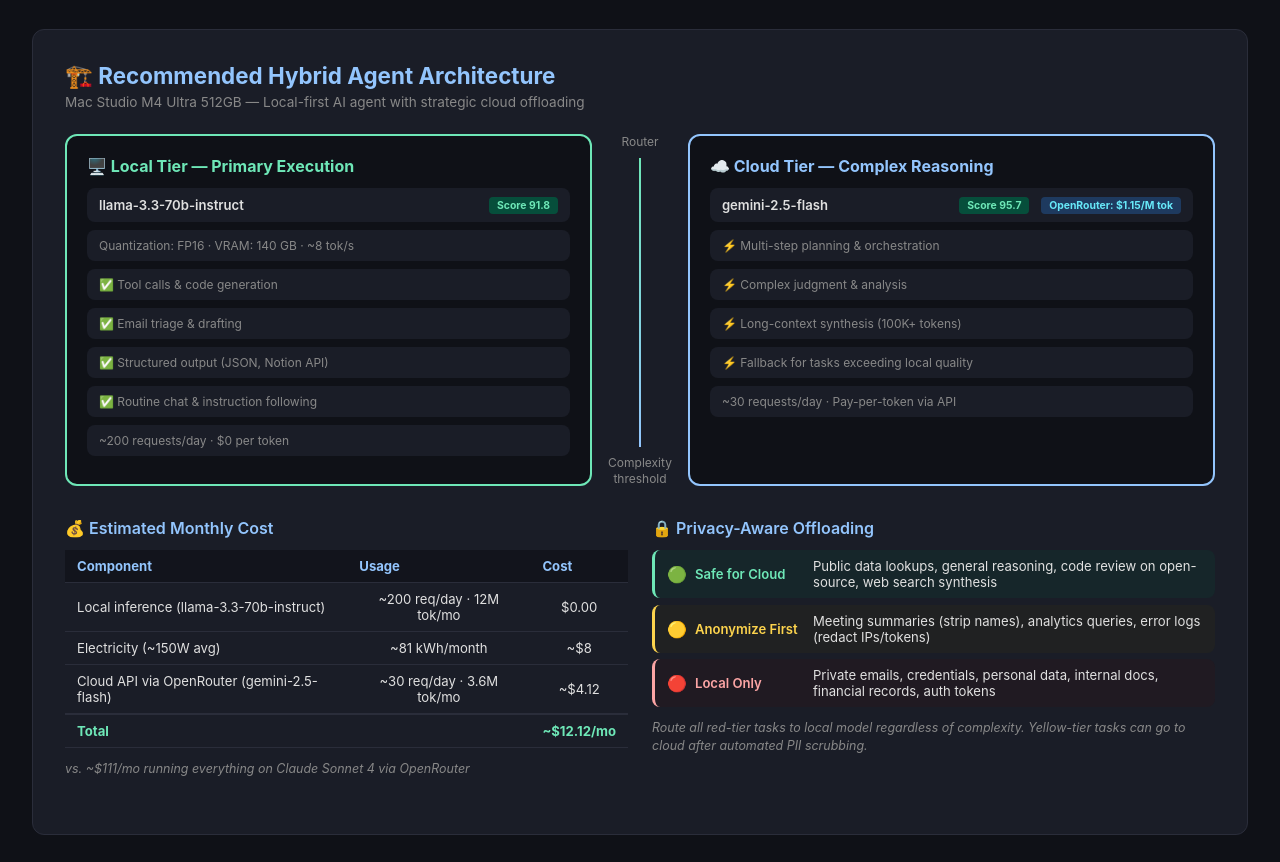
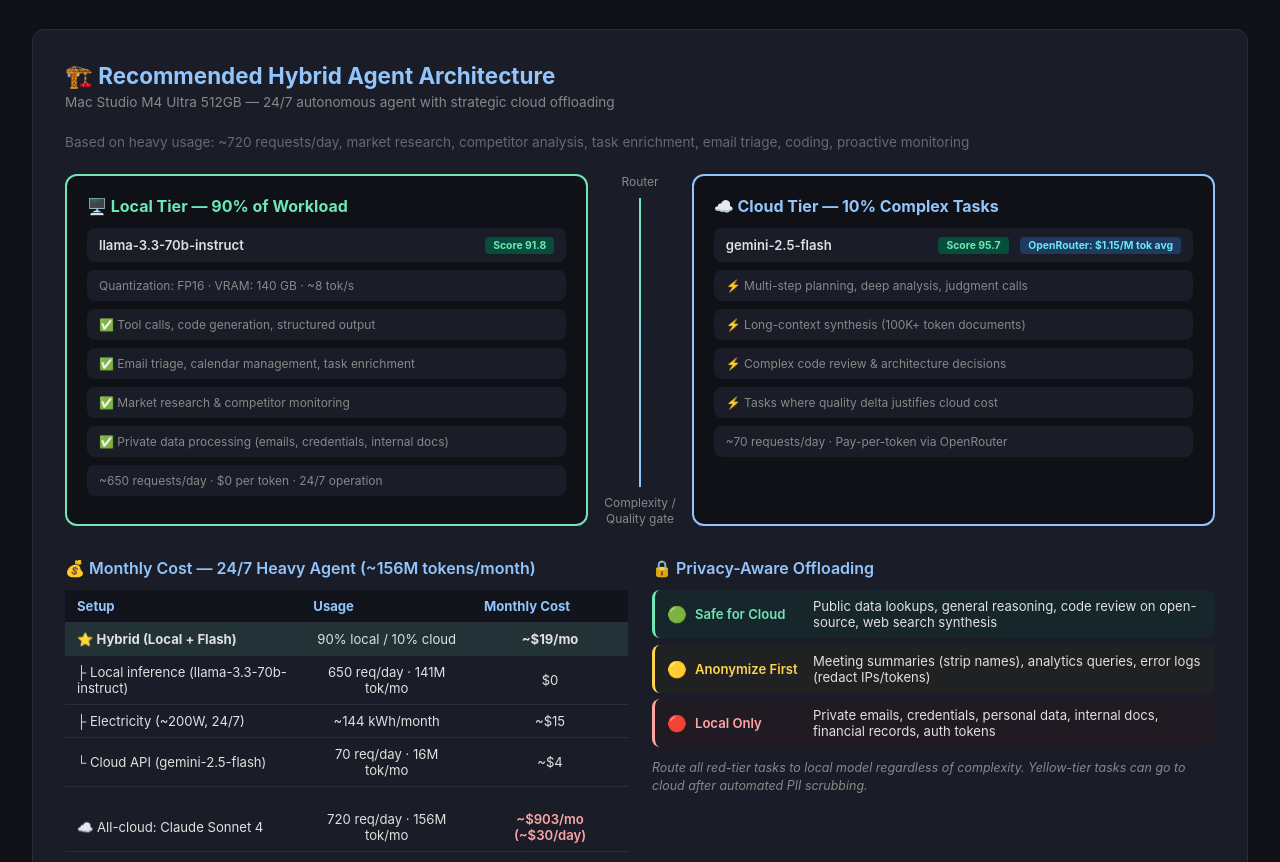
Before and after one commit to alfredivory/alfred-model-bench, a plain HTML site: page docs/index.html in a window 1280 px wide. Shown: the part 90-952 px from the top of the page. Drawn offline with nearby package versions, Linux system fonts and the light colour scheme.

Commit message:
Realistic 24/7 agent cost model: 720 req/day, ~126M tok/month, Sonnet ~$813/mo vs hybrid ~$22/mo

```diff
--- a/docs/app.js
+++ b/docs/app.js
@@ -458,24 +458,56 @@
   // Pull real data
   const llama = "meta-llama/llama-3.3-70b-instruct";
   const flash = "google/gemini-2.5-flash";
+  const sonnet = "anthropic/claude-sonnet-4";
+  const opus = "anthropic/claude-opus-4";
   const llamaScore = summary.models[llama]?.average_score || 91.8;
   const flashScore = summary.models[flash]?.average_score || 95.7;
   const llamaEst = MAC_STUDIO_ESTIMATES[llama];
   const flashCost = costPerMTok[flash];
 
-  // Cost estimates: ~200 local requests/day (avg 2K tokens each) = 400K tok/day = 12M tok/month → $0 local
-  // ~30 cloud reasoning calls/day (avg 4K tokens each) = 120K tok/day = 3.6M tok/month
-  const cloudTokPerMonth = 3_600_000;
-  const cloudMonthlyCost = flashCost ? (flashCost * cloudTokPerMonth / 1_000_000) : 4.14;
-  const electricityCost = 8; // ~150W * 18h/day * 30 days ≈ 81 kWh @ $0.10/kWh
+  // 24/7 heavy agent usage model:
+  // ~720 requests/day (1 every 2 min), running market research, competitor analysis,
+  // task enrichment, email triage, calendar management, coding, proactive monitoring
+  // 670 light requests: ~3K input + 1.5K output = 3.015M input + 1.005M output / day
+  // 50 heavy requests: ~20K input + 4K output = 1M input + 0.2M output / day
+  // Total: ~4M input + 1.2M output / day = ~126M tokens/month
+  const dailyInputTok = 4_010_000;
+  const dailyOutputTok = 1_205_000;
+  const monthlyInputTok = dailyInputTok * 30;
+  const monthlyOutputTok = dailyOutputTok * 30;
+  const monthlyTotalTok = monthlyInputTok + monthlyOutputTok;
+
+  // Hybrid split: 90% local (routine), 10% cloud (complex reasoning)
+  const localPct = 0.90;
+  const cloudPct = 0.10;
+  const localReqDay = 650;
+  const cloudReqDay = 70;
+  const cloudMonthlyInput = dailyInputTok * cloudPct * 30;
+  const cloudMonthlyOutput = dailyOutputTok * cloudPct * 30;
+
+  // Cost calculations using actual benchmark pricing data
+  // Flash pricing: input $0.15/M, output $0.60/M (OpenRouter)
+  const flashInputPrice = 0.15;
+  const flashOutputPrice = 0.60;
+  const cloudMonthlyCost = (cloudMonthlyInput * flashInputPrice + cloudMonthlyOutput * flashOutputPrice) / 1_000_000;
+  const electricityCost = 15; // ~200W * 24h/day * 30 days ≈ 144 kWh @ $0.10/kWh
+
+  // All-cloud comparison costs (full 24/7 volume)
+  // Sonnet 4: $3/M in, $15/M out
+  const sonnetMonthlyCost = (monthlyInputTok * 3.0 + monthlyOutputTok * 15.0) / 1_000_000;
+  // Opus 4: $15/M in, $75/M out
+  const opusMonthlyCost = (monthlyInputTok * 15.0 + monthlyOutputTok * 75.0) / 1_000_000;
+  // GPT-4o: $2.5/M in, $10/M out
+  const gpt4oMonthlyCost = (monthlyInputTok * 2.5 + monthlyOutputTok * 10.0) / 1_000_000;
 
   container.innerHTML = `
     <h2>🏗️ Recommended Hybrid Agent Architecture</h2>
-    <p class="arch-subtitle">Mac Studio M4 Ultra 512GB — Local-first AI agent with strategic cloud offloading</p>
+    <p class="arch-subtitle">Mac Studio M4 Ultra 512GB — 24/7 autonomous agent with strategic cloud offloading</p>
+    <p class="arch-subtitle" style="font-size:0.85rem;opacity:0.7">Based on heavy usage: ~720 requests/day, market research, competitor analysis, task enrichment, email triage, coding, proactive monitoring</p>
 
     <div class="arch-diagram">
       <div class="arch-tier arch-tier-local">
-        <h3>🖥️ Local Tier — Primary Execution</h3>
+        <h3>🖥️ Local Tier — 90% of Workload</h3>
         <div class="arch-tier-item">
           <span class="arch-model">${shortName(llama)}</span>
           <span><span class="arch-badge arch-badge-score">Score ${llamaScore}</span></span>
@@ -484,65 +516,69 @@
           <span class="arch-detail">Quantization: ${llamaEst.quant} · VRAM: ${llamaEst.memGB} GB · ~${llamaEst.tps} tok/s</span>
         </div>
         <div class="arch-tier-item">
-          <span class="arch-detail">✅ Tool calls & code generation</span>
+          <span class="arch-detail">✅ Tool calls, code generation, structured output</span>
         </div>
         <div class="arch-tier-item">
-          <span class="arch-detail">✅ Email triage & drafting</span>
+          <span class="arch-detail">✅ Email triage, calendar management, task enrichment</span>
         </div>
         <div class="arch-tier-item">
-          <span class="arch-detail">✅ Structured output (JSON, Notion API)</span>
+          <span class="arch-detail">✅ Market research & competitor monitoring</span>
         </div>
         <div class="arch-tier-item">
-          <span class="arch-detail">✅ Routine chat & instruction following</span>
+          <span class="arch-detail">✅ Private data processing (emails, credentials, internal docs)</span>
         </div>
         <div class="arch-tier-item">
-          <span class="arch-detail">~200 requests/day · $0 per token</span>
+          <span class="arch-detail">~${localReqDay} requests/day · $0 per token · 24/7 operation</span>
         </div>
       </div>
 
       <div class="arch-arrow">
         <div class="arch-arrow-label">Router</div>
         <div class="arch-arrow-line"></div>
-        <div class="arch-arrow-label">Complexity<br>threshold</div>
+        <div class="arch-arrow-label">Complexity /<br>Quality gate</div>
       </div>
 
       <div class="arch-tier arch-tier-cloud">
-        <h3>☁️ Cloud Tier — Complex Reasoning</h3>
+        <h3>☁️ Cloud Tier — 10% Complex Tasks</h3>
         <div class="arch-tier-item">
           <span class="arch-model">${shortName(flash)}</span>
-          <span><span class="arch-badge arch-badge-score">Score ${flashScore}</span> <span class="arch-badge arch-badge-cost">OpenRouter: $${flashCost ? flashCost.toFixed(2) : '1.15'}/M tok</span></span>
+          <span><span class="arch-badge arch-badge-score">Score ${flashScore}</span> <span class="arch-badge arch-badge-cost">OpenRouter: $${flashCost ? flashCost.toFixed(2) : '0.38'}/M tok avg</span></span>
         </div>
         <div class="arch-tier-item">
-          <span class="arch-detail">⚡ Multi-step planning & orchestration</span>
+          <span class="arch-detail">⚡ Multi-step planning, deep analysis, judgment calls</span>
         </div>
         <div class="arch-tier-item">
-          <span class="arch-detail">⚡ Complex judgment & analysis</span>
+          <span class="arch-detail">⚡ Long-context synthesis (100K+ token documents)</span>
         </div>
         <div class="arch-tier-item">
-          <span class="arch-detail">⚡ Long-context synthesis (100K+ tokens)</span>
+          <span class="arch-detail">⚡ Complex code review & architecture decisions</span>
         </div>
         <div class="arch-tier-item">
-          <span class="arch-detail">⚡ Fallback for tasks exceeding local quality</span>
+          <span class="arch-detail">⚡ Tasks where quality delta justifies cloud cost</span>
         </div>
         <div class="arch-tier-item">
-          <span class="arch-detail">~30 requests/day · Pay-per-token via API</span>
+          <span class="arch-detail">~${cloudReqDay} requests/day · Pay-per-token via OpenRouter</span>
         </div>
       </div>
     </div>
 
     <div class="arch-row">
       <div>
-        <div class="arch-sub">💰 Estimated Monthly Cost</div>
+        <div class="arch-sub">💰 Monthly Cost — 24/7 Heavy Agent (~${(monthlyTotalTok/1e6).toFixed(0)}M tokens/month)</div>
         <table class="arch-cost-table">
-          <thead><tr><th>Component</th><th>Usage</th><th>Cost</th></tr></thead>
+          <thead><tr><th>Setup</th><th>Usage</th><th>Monthly Cost</th></tr></thead>
           <tbody>
-            <tr><td>Local inference (${shortName(llama)})</td><td>~200 req/day · 12M tok/mo</td><td>$0.00</td></tr>
-            <tr><td>Electricity (~150W avg)</td><td>~81 kWh/month</td><td>~$${electricityCost}</td></tr>
-            <tr><td>Cloud API via OpenRouter (${shortName(flash)})</td><td>~30 req/day · 3.6M tok/mo</td><td>~$${cloudMonthlyCost.toFixed(2)}</td></tr>
-            <tr><td><strong>Total</strong></td><td></td><td><strong>~$${(electricityCost + cloudMonthlyCost).toFixed(2)}/mo</strong></td></tr>
+            <tr class="arch-highlight"><td><strong>⭐ Hybrid (Local + Flash)</strong></td><td>90% local / 10% cloud</td><td><strong>~$${(electricityCost + cloudMonthlyCost).toFixed(0)}/mo</strong></td></tr>
+            <tr><td>├ Local inference (${shortName(llama)})</td><td>${localReqDay} req/day · ${(monthlyTotalTok * localPct / 1e6).toFixed(0)}M tok/mo</td><td>$0</td></tr>
+            <tr><td>├ Electricity (~200W, 24/7)</td><td>~144 kWh/month</td><td>~$${electricityCost}</td></tr>
+            <tr><td>└ Cloud API (${shortName(flash)})</td><td>${cloudReqDay} req/day · ${(monthlyTotalTok * cloudPct / 1e6).toFixed(0)}M tok/mo</td><td>~$${cloudMonthlyCost.toFixed(0)}</td></tr>
+            <tr class="arch-separator"><td colspan="3"></td></tr>
+            <tr><td>☁️ All-cloud: Claude Sonnet 4</td><td>720 req/day · ${(monthlyTotalTok/1e6).toFixed(0)}M tok/mo</td><td class="cost-bad">~$${sonnetMonthlyCost.toFixed(0)}/mo (~$${(sonnetMonthlyCost/30).toFixed(0)}/day)</td></tr>
+            <tr><td>☁️ All-cloud: Claude Opus 4</td><td>720 req/day · ${(monthlyTotalTok/1e6).toFixed(0)}M tok/mo</td><td class="cost-bad">~$${opusMonthlyCost.toFixed(0)}/mo (~$${(opusMonthlyCost/30).toFixed(0)}/day)</td></tr>
+            <tr><td>☁️ All-cloud: GPT-4o</td><td>720 req/day · ${(monthlyTotalTok/1e6).toFixed(0)}M tok/mo</td><td class="cost-bad">~$${gpt4oMonthlyCost.toFixed(0)}/mo (~$${(gpt4oMonthlyCost/30).toFixed(0)}/day)</td></tr>
           </tbody>
         </table>
-        <p class="arch-note">vs. ~$${((12_000_000 + 3_600_000) * (costPerMTok["anthropic/claude-sonnet-4"] || 7.11) / 1_000_000).toFixed(0)}/mo running everything on Claude Sonnet 4 via OpenRouter</p>
+        <p class="arch-note">Hybrid saves <strong>~${((1 - (electricityCost + cloudMonthlyCost) / sonnetMonthlyCost) * 100).toFixed(0)}%</strong> vs Sonnet 4 all-cloud and <strong>~${((1 - (electricityCost + cloudMonthlyCost) / opusMonthlyCost) * 100).toFixed(0)}%</strong> vs Opus 4 all-cloud</p>
       </div>
 
       <div>
--- a/docs/index.html
+++ b/docs/index.html
@@ -4,7 +4,7 @@
     <meta charset="UTF-8">
     <meta name="viewport" content="width=device-width, initial-scale=1.0">
     <title>Alfred Model Bench — Dashboard</title>
-    <link rel="stylesheet" href="style.css?v=10">
+    <link rel="stylesheet" href="style.css?v=11">
     <script src="https://cdn.jsdelivr.net/npm/chart.js@4"></script>
 </head>
 <body>
@@ -47,6 +47,6 @@
             </table>
         </section>
     </main>
-    <script src="app.js?v=10"></script>
+    <script src="app.js?v=11"></script>
 </body>
 </html>
--- a/docs/style.css
+++ b/docs/style.css
@@ -89,3 +89,7 @@
 .arch-badge-cost { background: #1e3a5f; color: #67e8f9; }
 @media (max-width: 768px) { .arch-diagram { grid-template-columns: 1fr; } .arch-arrow { flex-direction: row; padding: .5rem 0; min-width: unset; } .arch-arrow-line { width: auto; height: 2px; flex: 1; margin: 0 .5rem; background: linear-gradient(to right, #6ee7b7, #93c5fd); } .arch-row { grid-template-columns: 1fr; } }
 @media (max-width: 768px) { body { padding: 1rem; } .chart-container { height: 350px; } table { font-size: .75rem; } th, td { padding: .35rem .5rem; } }
+
+.arch-highlight td { background: rgba(110, 231, 183, 0.1); }
+.arch-separator td { border: none; height: 8px; }
+.cost-bad { color: #fca5a5; font-weight: 600; }
```
Also changed, not shown: 2 other files.
